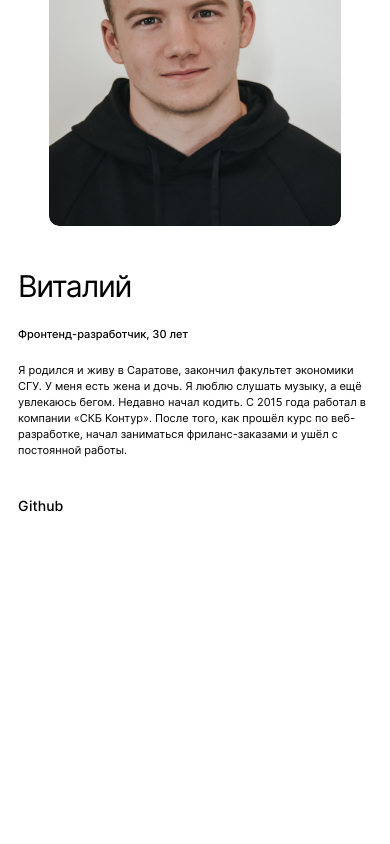
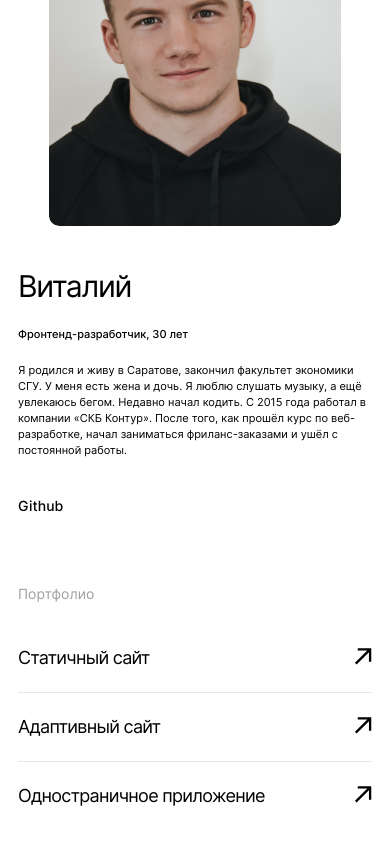
Before and after one commit to Hisime/movies-explorer-frontend, a React (Create React App) app: page / in a window 390 px wide. Shown: the part 1544-2388 px from the top of the page. Before the commit the page ends 2128 px from the top, so only its background shows below. Built offline with nearby package versions, Linux system fonts and the light colour scheme.

Commit message:
Portfolio block

```diff
--- a/src/components/Main/Main.js
+++ b/src/components/Main/Main.js
@@ -2,6 +2,7 @@ import './Main.css';
 import AboutProject from "../AboutProject/AboutProject";
 import Techs from "../Techs/Techs";
 import AboutMe from "../AboutMe/AboutMe";
+import Portfolio from "../Portfolio/Portfolio";
 
 function Main() {
     return (
@@ -9,6 +10,7 @@ function Main() {
         <AboutProject/>
         <Techs/>
         <AboutMe/>
+        <Portfolio/>
     </main>
     );
 }
--- /dev/null
+++ b/src/components/Portfolio/Portfolio.css
@@ -0,0 +1,72 @@
+.portfolio {
+    padding-bottom: 105px;
+}
+
+.portfolio__title {
+    margin-top: 0;
+    margin-bottom: 30px;
+    color: #A0A0A0;
+    font-size: 18px;
+    line-height: 20px;
+    font-weight: 400;
+}
+
+.portfolio__list-name {
+    font-size: 30px;
+    line-height: 50px;
+    letter-spacing: -1.2px;
+}
+
+.portfolio__list-item {
+    display: flex;
+    justify-content: space-between;
+    align-items: center;
+    padding-top: 20px;
+    padding-bottom: 20px;
+    border-bottom: 1px solid #E8E8E8;
+}
+
+.portfolio__list-item:last-child {
+    border: none;
+}
+
+.portfolio__list {
+    padding: 0;
+    margin: 0;
+    list-style-type: none;
+}
+
+.portfolio__link {
+    transition: opacity 0.5s;
+}
+
+.portfolio__link:hover {
+    opacity: 0.5;
+}
+
+@media screen and (max-width: 768px) {
+    .portfolio__list-name {
+        font-size: 28px;
+        line-height: 50px;
+        letter-spacing: -1.12px;
+    }
+    .portfolio {
+        padding-bottom: 70px;
+    }
+}
+
+@media screen and (max-width: 500px) {
+    .portfolio {
+        padding-bottom: 50px;
+    }
+    .portfolio__title {
+        font-size: 14px;
+        line-height: 20px;
+        margin-bottom: 20px;
+    }
+    .portfolio__list-name {
+        font-size: 18px;
+        line-height: 28px;
+        letter-spacing: -0.72px;
+    }
+}
--- /dev/null
+++ b/src/components/Portfolio/Portfolio.js
@@ -0,0 +1,37 @@
+import './Portfolio.css';
+
+function Portfolio() {
+    return (
+        <section className="portfolio block-wrapper">
+            <h2 className="portfolio__title">Портфолио</h2>
+            <ul className="portfolio__list">
+                <li className="portfolio__list-item">
+                    <span className="portfolio__list-name">Статичный сайт</span>
+                    <a className="portfolio__link" href="#" target="_blank">
+                        <svg width="18" height="17" viewBox="0 0 18 17" fill="none" xmlns="http://www.w3.org/2000/svg">
+                            <path d="M2.60653 16.5241L14.9645 4.14489L14.9432 13.6903H17.2656V0.181818H3.77841L3.7571 2.48295H13.3026L0.944603 14.8622L2.60653 16.5241Z" fill="black"/>
+                        </svg>
+                    </a>
+                </li>
+                <li className="portfolio__list-item">
+                    <span className="portfolio__list-name">Адаптивный сайт</span>
+                    <a className="portfolio__link" href="#" target="_blank">
+                        <svg width="18" height="17" viewBox="0 0 18 17" fill="none" xmlns="http://www.w3.org/2000/svg">
+                            <path d="M2.60653 16.5241L14.9645 4.14489L14.9432 13.6903H17.2656V0.181818H3.77841L3.7571 2.48295H13.3026L0.944603 14.8622L2.60653 16.5241Z" fill="black"/>
+                        </svg>
+                    </a>
+                </li>
+                <li className="portfolio__list-item">
+                    <span className="portfolio__list-name">Одностраничное приложение</span>
+                    <a className="portfolio__link" href="#" target="_blank">
+                        <svg width="18" height="17" viewBox="0 0 18 17" fill="none" xmlns="http://www.w3.org/2000/svg">
+                            <path d="M2.60653 16.5241L14.9645 4.14489L14.9432 13.6903H17.2656V0.181818H3.77841L3.7571 2.48295H13.3026L0.944603 14.8622L2.60653 16.5241Z" fill="black"/>
+                        </svg>
+                    </a>
+                </li>
+            </ul>
+        </section>
+    );
+}
+
+export default Portfolio;
```
